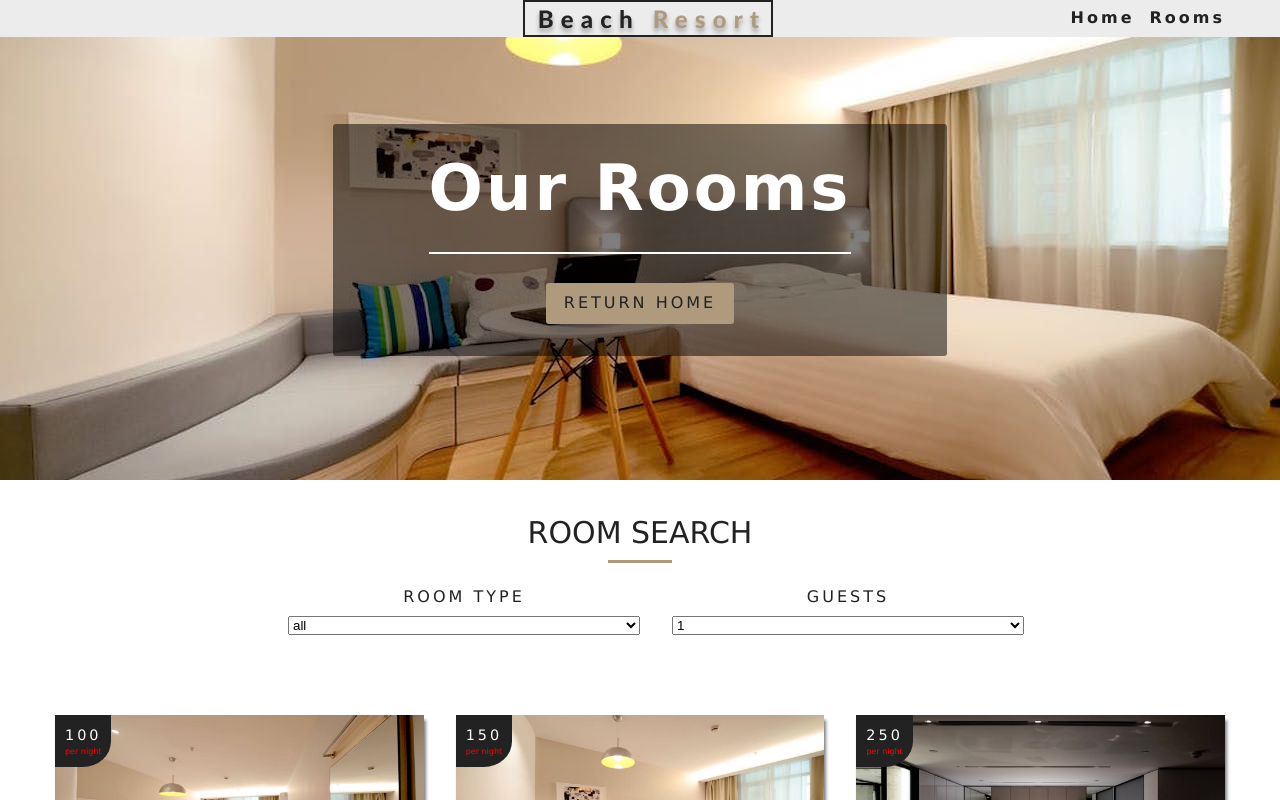
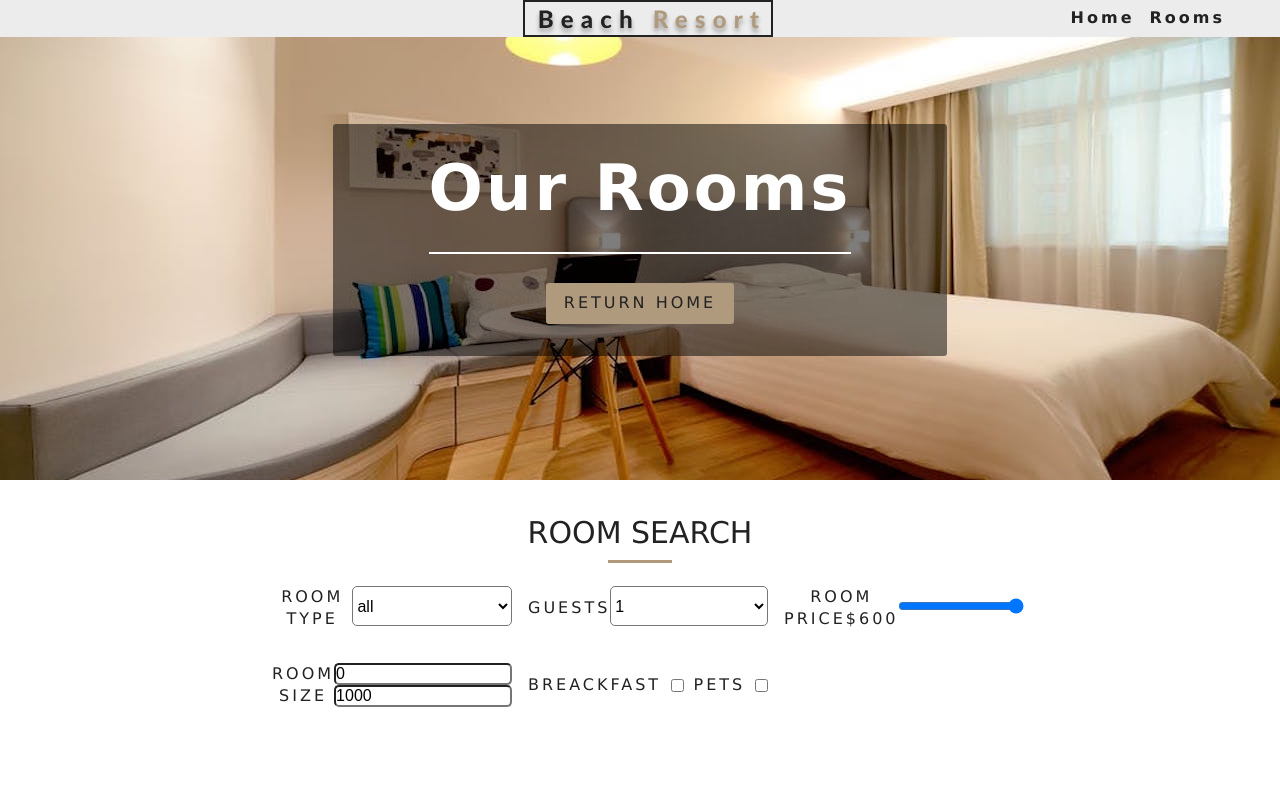
Before and after one commit to kayot88/beach_resort, a React (Create React App) app: page /rooms in a window 1280 px wide. Shown: the top 800 px of the page. Built offline with nearby package versions, Linux system fonts and the light colour scheme.

Commit message:
...restFilters

```diff
--- a/src/components/Room.js
+++ b/src/components/Room.js
@@ -3,9 +3,9 @@ import { Link } from 'react-router-dom';
 import defaultImg from '../images/room-1.jpeg';
 import PropTypes from 'prop-types';
 const Room = ({ room }) => {
-  // console.log(room);
-  const { name, slug, images, price } = room;
-  // console.log(room);
+  console.log(room);
+  const { name, slug, images, price, maxSize } = room;
+  // console.log(maxSize);
   return (
     <>
       <article className="room">
--- a/src/components/RoomsFilter.js
+++ b/src/components/RoomsFilter.js
@@ -28,8 +28,9 @@ const RoomsFilter = ({ rooms }) => {
   });
   // console.log(types);
 
-  const {
+  let {
     handleChange,
+    checkClick,
     type,
     capacity,
     price,
@@ -37,8 +38,8 @@ const RoomsFilter = ({ rooms }) => {
     maxPrice,
     minSize,
     maxSize,
-    breakfastalse,
-    petsalse
+    breackfast,
+    pets
   } = context;
   return (
     <section className="filter-container">
@@ -49,10 +50,15 @@ const RoomsFilter = ({ rooms }) => {
           <label htmlFor="type" className="form-group-label">
             room type
           </label>
-          <select name="type" id="type" value={type} onChange={handleChange}>
+          <select
+            className="form-control"
+            name="type"
+            id="type"
+            value={type}
+            onChange={handleChange}
+          >
             {types}
           </select>
-          {/* <input name="maxPrice" onChange={handleChange}></input> */}
         </div>
         {/* Guest input */}
         <div className="form-group">
@@ -64,10 +70,77 @@ const RoomsFilter = ({ rooms }) => {
             id="capacity"
             value={capacity}
             onChange={handleChange}
+            className="form-control"
           >
             {people}
           </select>
-          {/* <input name="maxPrice" onChange={handleChange}></input> */}
+        </div>
+        {/* Room price */}
+        <div className="form-group">
+          <label className="form-group-label" htmlFor="price">
+            Room price${price}
+          </label>
+          <input
+            type="range"
+            name="price"
+            min={minPrice}
+            max={maxPrice}
+            id="price"
+            value={price}
+            onChange={handleChange}
+            className="form-control"
+          />
+        </div>
+        {/* Size */}
+        <div className="form-group">
+          <label htmlFor="size" className="form-group-label">
+            Room size
+          </label>
+          <div className="size-input">
+            <input
+              type="number"
+              name="minSize"
+              id="size"
+              value={minSize}
+              onChange={handleChange}
+              className="form-control size-input"
+              // placeholder="min size"
+            />
+            <input
+              placeholder="max size"
+              type="number"
+              name="maxSize"
+              id="size"
+              value={maxSize}
+              onChange={handleChange}
+              className="form-control size-input"
+            />
+          </div>
+        </div>
+        <div className="form-group">
+          <div className="single-extra">
+            <label htmlFor="breackfast" className="form-group-label">
+              Breackfast
+            </label>
+            <input
+              type="checkbox"
+              name="breackfast"
+              id="breackfast"
+              checked={breackfast}
+              onChange={handleChange}
+            />
+            <label htmlFor="pets" className="form-group-label">
+              pets
+            </label>
+            <input
+              type="checkbox"
+              name="pets"
+              id="pets"
+              checked={pets}
+              onChange={handleChange}
+              // onClick={checkClick}
+            />
+          </div>
         </div>
       </form>
     </section>
--- a/src/components/context.js
+++ b/src/components/context.js
@@ -16,14 +16,16 @@ class RoomProvider extends Component {
     maxPrice: 0,
     minSize: 0,
     maxSize: 0,
-    breakfast: false,
+    breackfast: false,
     pets: false
   };
+
   componentDidMount() {
     let rooms = this.formatData(items);
     let featuredRooms = rooms.filter(room => room.featured);
     let maxPrice = Math.max(...rooms.map(room => room.price));
     let maxSize = Math.max(...rooms.map(room => room.size));
+    console.log(this.state.pets);
     this.setState({
       rooms,
       featuredRooms,
@@ -33,6 +35,7 @@ class RoomProvider extends Component {
       maxPrice,
       maxSize
     });
+    // console.log(this.state.pets);
   }
   formatData = items => {
     const tempItems = items.map(item => {
@@ -54,7 +57,7 @@ class RoomProvider extends Component {
 
   handleChange = e => {
     const target = e.target;
-    const value = e.type === 'checked' ? target.checked : target.value;
+    const value = target.type === 'checkbox' ? target.checked : target.value;
     const name = e.target.name;
     this.setState(
       {
@@ -63,8 +66,17 @@ class RoomProvider extends Component {
       this.filterRooms
     );
   };
+  checkClick = (pets) => {
+    // console.log(pets);
+    // console.log(this.state.pets);
+    this.setState({
+      pets: !this.state.pets
+    })
+    // console.log(this.state.pets);
+  }
+
   filterRooms = () => {
-    const {
+    let {
       rooms,
       type,
       capacity,
@@ -74,25 +86,50 @@ class RoomProvider extends Component {
       breackfast,
       pets
     } = this.state;
+    // console.log(this.state.breackfast);
     let tempRooms = [...rooms];
+    capacity = parseInt(capacity);
+    price = parseInt(price);
     if (type !== 'all') {
       tempRooms = tempRooms.filter(room => room.type === type);
     }
     if (capacity !== 1) {
       tempRooms = tempRooms.filter(room => room.capacity >= capacity);
     }
+
+      tempRooms = tempRooms.filter(room => {
+        return room.price <= price;
+      });
+
+
+      tempRooms = tempRooms.filter(room => {
+        return room.size >= minSize && room.size <= maxSize;
+      });
+
+    if (breackfast) {
+      tempRooms = tempRooms.filter(room => {
+        return room.breakfast === true;
+      });
+    }
+    if (pets) {
+      // console.log(pets);
+      tempRooms = tempRooms.filter(room => {
+        return room.pets === true;
+      });
+    }
     this.setState({
       sortedRooms: tempRooms
     });
+    // console.log(this.state.pets);
   };
-
   render() {
     return (
       <RoomContext.Provider
         value={{
           ...this.state,
           getRoom: this.getRoom,
-          handleChange: this.handleChange
+          handleChange: this.handleChange,
+          // checkClick: this.checkClick
         }}
       >
         {this.props.children}
--- a/src/style/componentsStyle/filter.scss
+++ b/src/style/componentsStyle/filter.scss
@@ -12,12 +12,29 @@
 }
 .form-group {
   display: flex;
-  flex-direction: column;
-  margin-left: 2rem;
+
+  vertical-align: baseline;
+  // flex-direction: column;
+  margin-left: 1rem;
+  margin-bottom: 2rem;
   &-label {
+    display: flex;
     text-transform: uppercase;
     color: $mainBlack;
     letter-spacing: $mainSpacing;
-    margin-bottom: 0.5rem;
+    align-items: center;
   }
 }
+.form-control {
+  width: 100%;
+  background: transparent;
+  font-size: 1rem;
+  border-radius: 5px;
+  max-height: 2.5rem;
+}
+.single-extra{
+  width: 100%;
+  display: flex;
+  align-items: center;
+  justify-content: space-between;
+}
```
